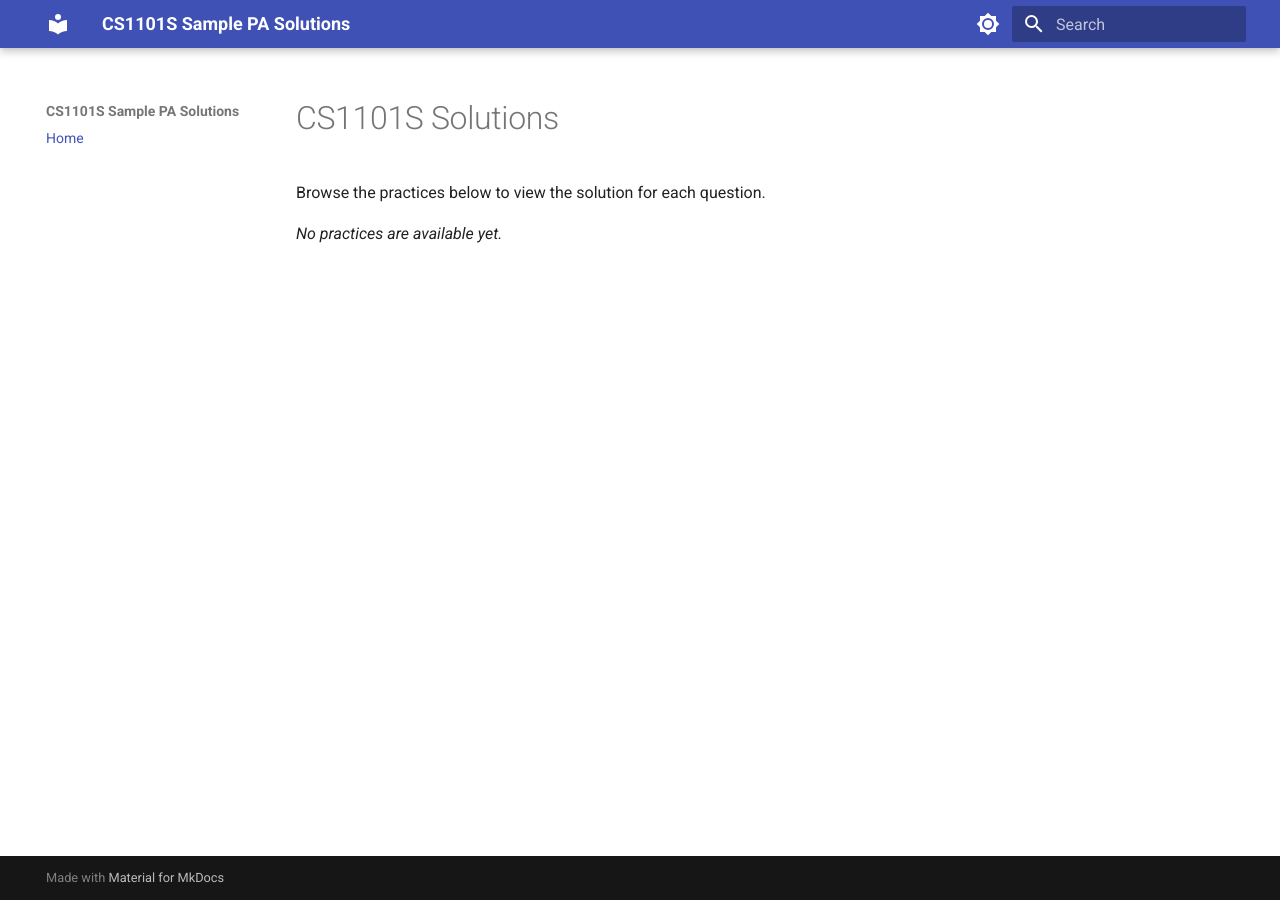
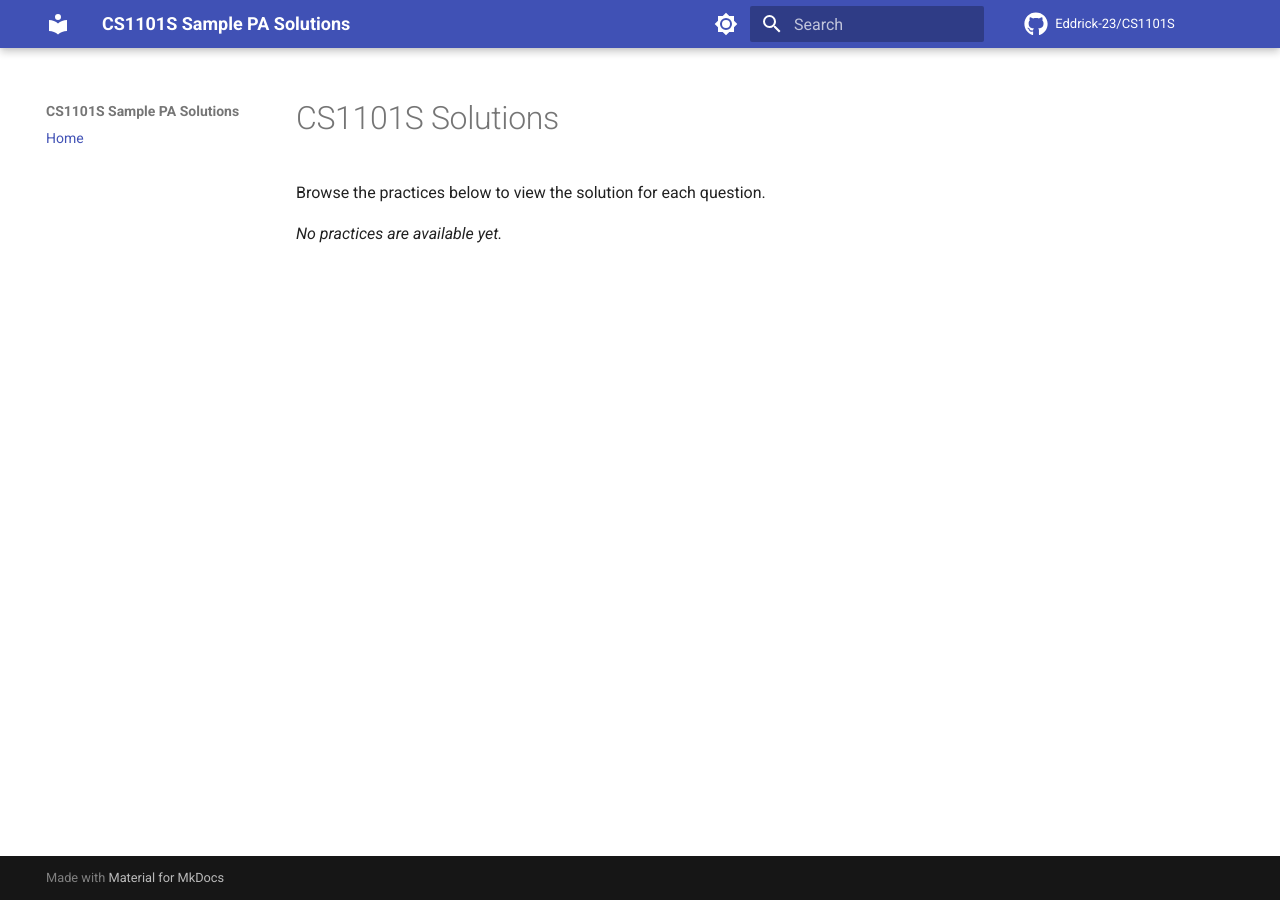
Before and after one commit to Eddrick-23/CS1101S, an MkDocs documentation site: the page built from docs/docs/index.md, in a window 1280 px wide. Built offline with MkDocs 1.6.1 and Material for MkDocs 9.7.7, drawn with Linux system fonts in a browser that asks for light colours; comment, search, counter and statistics services are not loaded.

Commit message:
docs: add links between repo and site

```diff
--- a/docs/mkdocs.yml
+++ b/docs/mkdocs.yml
@@ -1,5 +1,8 @@
 site_name: CS1101S Sample PA Solutions
 site_description: Solution code organised by practice and question
+site_url: https://eddrick-23.github.io/CS1101S/
+repo_url: https://github.com/Eddrick-23/CS1101S
+repo_name: Eddrick-23/CS1101S
 
 docs_dir: docs
 
@@ -8,6 +11,8 @@ hooks:
 
 theme:
   name: material
+  icon:
+    repo: fontawesome/brands/github
   palette:
     - media: "(prefers-color-scheme: light)"
       scheme: default
@@ -24,6 +29,7 @@ theme:
         icon: material/brightness-4
         name: Switch to light mode
   features:
+    - content.code.copy
     - navigation.sections
     - navigation.top
     - search.highlight
```
Also changed, not shown: README.md.
